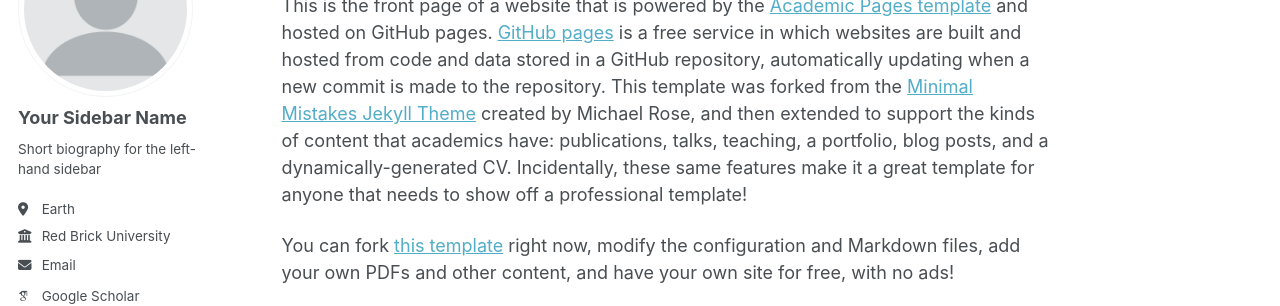
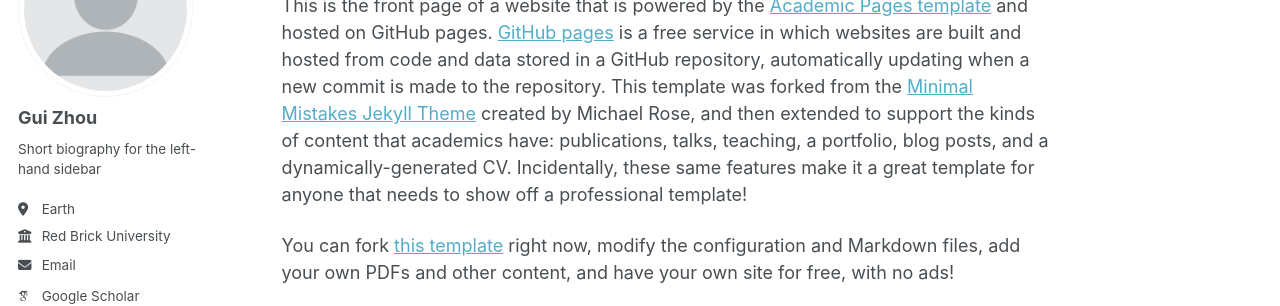
Before and after one commit to GuiZhou1992/GuiZhou, a Jekyll site: the page built from _pages/about.md, in a window 1280 px wide. Shown: the part 177-483 px from the top of the page. Built offline with Jekyll 4.4.1, drawn with Linux system fonts in a browser that asks for light colours; some web fonts are replaced; a script that is not in the unit is left out.

Commit message:
Update _config.yml

```diff
--- a/_config.yml
+++ b/_config.yml
@@ -13,9 +13,9 @@ title                    : "Gui Zhou / Homepage"
 title_separator          : "-"
 name                     : &name "Your Name"
 description              : &description "personal description"
-url                      : "https://guizhou1992.github.io" # the base hostname & protocol for your site e.g. "https://[your GitHub username].github.io" or if you already have some other page hosted on Github then use "https://[your GitHub username].github.io/[Your Repo Name]"
-baseurl                  : "/GuiZhou"
-repository               : "https://guizhou1992.github.io"
+url                      : "https://GuiZhou.github.io" # the base hostname & protocol for your site e.g. "https://[your GitHub username].github.io" or if you already have some other page hosted on Github then use "https://[your GitHub username].github.io/[Your Repo Name]"
+baseurl                  : # "/GuiZhou"
+repository               : "GuiZhou1992/GuiZhou.github.io"
 
 # Site Author - The following control what appear as part of the author content on the side bar.
 #               If a field is blank the icon and link will not appear, otherwise it will be shown.
@@ -23,7 +23,7 @@ repository               : "https://guizhou1992.github.io"
 author:
   # Biographic information
   avatar           : "profile.png"
-  name             : "Your Sidebar Name"
+  name             : "Gui Zhou"
   pronouns         : # example: "she/her"
   bio              : "Short biography for the left-hand sidebar"
   location         : "Earth"
```
